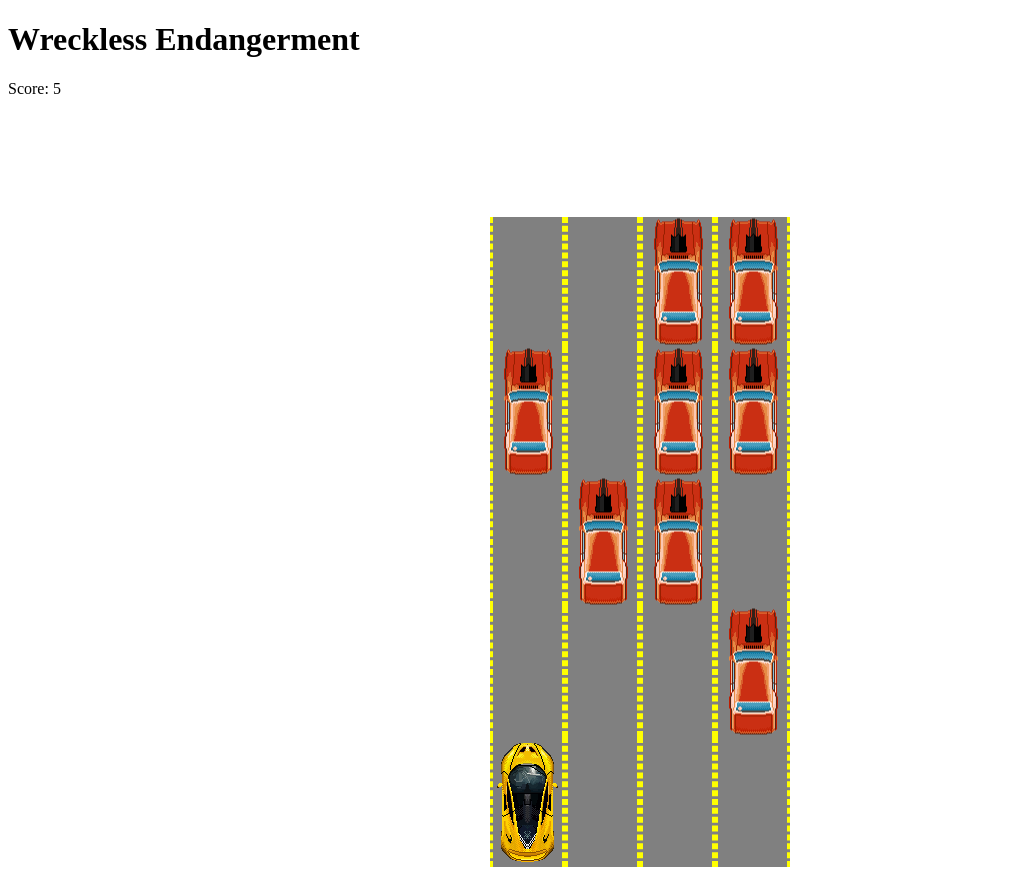
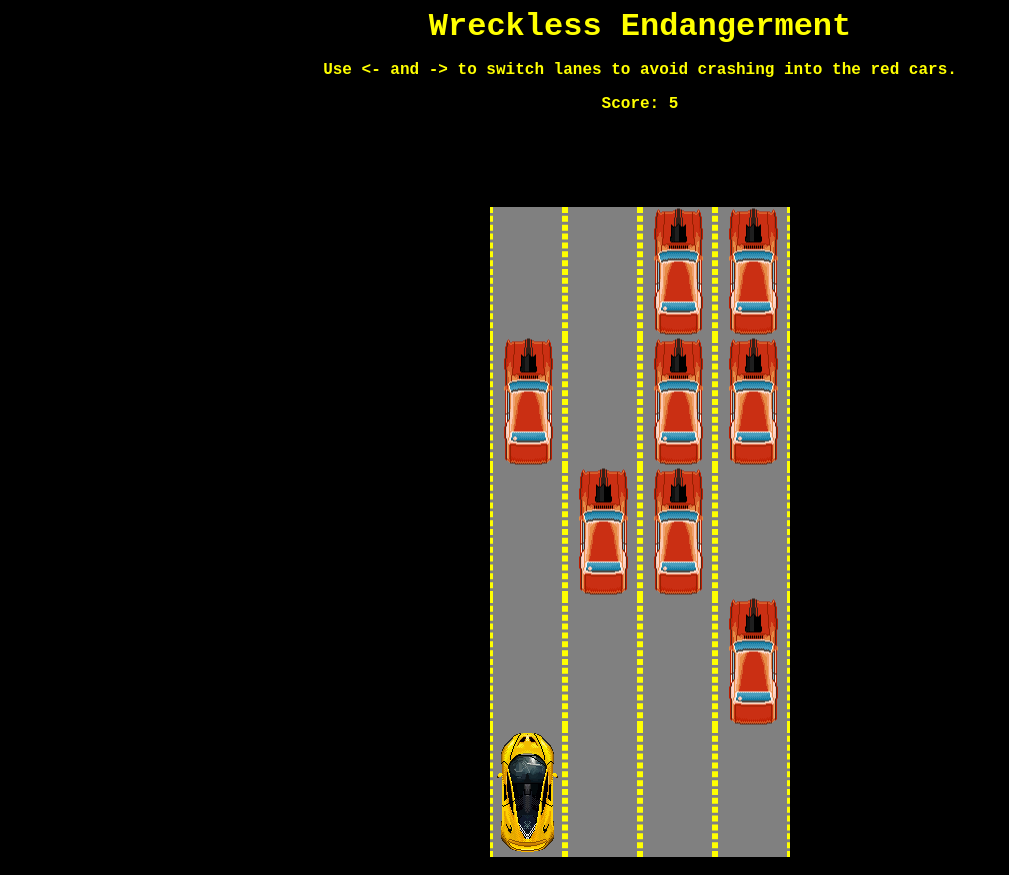
Before and after one commit to AveryMiller30/Browser-Game, a plain HTML site: page index.html in a window 1280 px wide. Shown: the whole page, without its empty margins (0-1009 px from the left). Drawn offline with Linux system fonts and the light colour scheme.

Commit message:
instructions and css properties added

```diff
--- a/index.html
+++ b/index.html
@@ -10,6 +10,7 @@
 <body>
     <div id="game-container">
         <h1>Wreckless Endangerment</h1>
+        <p> Use <- and -> to switch lanes to avoid crashing into the red cars.</p>
         <div id="score">Score: 0</div><br>
         <div id="game-over" style=" visibility: hidden;">
           <h1 style="color: red;">GAME OVER</h1>
--- a/style.css
+++ b/style.css
@@ -18,7 +18,8 @@
 }
 
 .user {
-/*   https://www.w3schools.com/cssref/pr_background-position.asp */
+/* From https://www.w3schools.com/cssref/pr_background-position.asp */
+/* this code positions users car */
   background-image: url("assets/playerCar.png");
   background-repeat: no-repeat;
   background-position: center;
@@ -29,3 +30,37 @@
   background-repeat: no-repeat;
   background-position: center;
 }
+
+h1 {
+  margin: auto;
+  color: yellow;
+  text-align: center;
+  font-family: "Courier New", Courier, monospace;
+}
+
+p {
+  color: yellow;
+  text-align: center;
+  font-family: "Courier New", Courier, monospace;
+  font-weight: bold;
+}
+
+
+
+#score {
+  padding-bottom: 0px;
+  color: yellow;
+  text-align: center;
+  font-family: "Courier New", Courier, monospace;
+  font-weight: bold;
+}
+
+body {
+  background-color: black;
+}
+
+#game-over {
+  display: flex;
+  flex-direction: column;
+  align-items: center;
+}
```
Also changed, not shown: index.js (+6 -3 lines).
